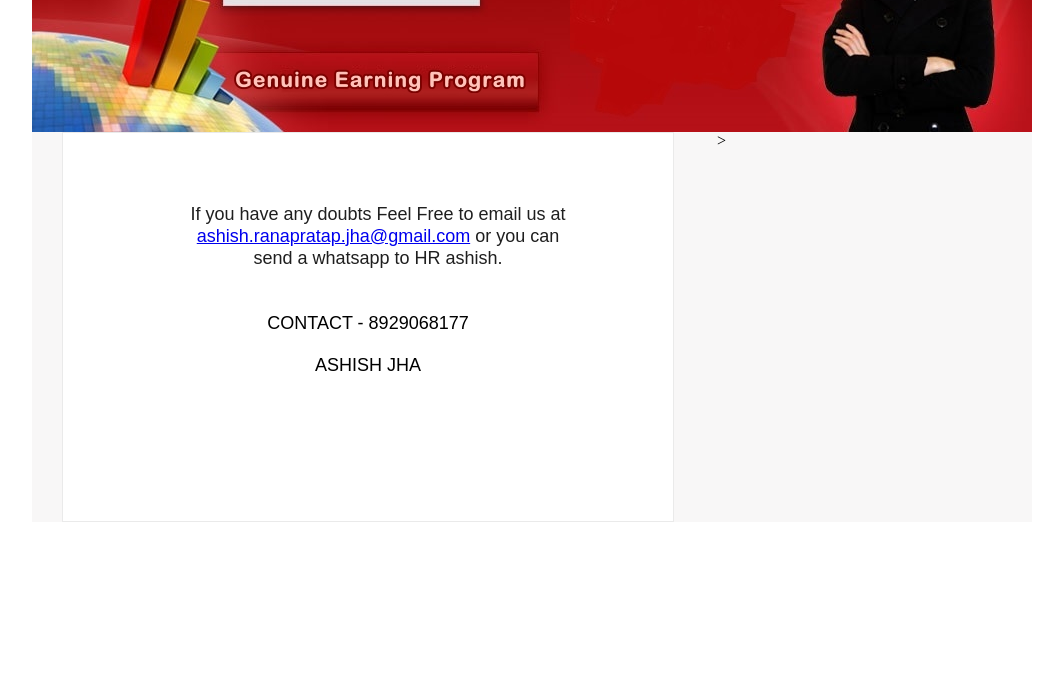
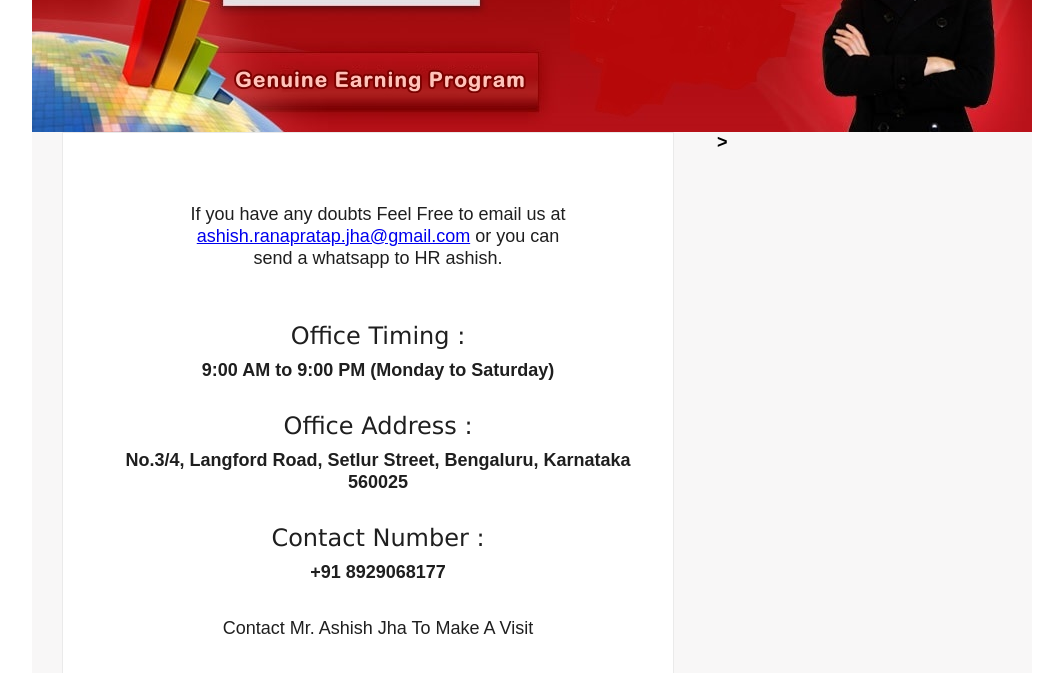
Before and after one commit to dataentry21/WorkFromHome, a plain HTML site: page contact-us.html in a window 1280 px wide. Shown: the part 247-920 px from the top of the page, without its empty margins (108-1171 px from the left). Before the commit the page ends 800 px from the top, so only its background shows below. Drawn offline with Linux system fonts and the light colour scheme.

Commit message:
Update contact-us.html

```diff
--- a/contact-us.html
+++ b/contact-us.html
@@ -108,8 +108,16 @@ document.onclick = mclose;
 <center><p style="float: left; width: 610px"><span class="cp_nul flt" style="width: 570px; line-height: 22px"><font face="arial" size="4">If you have any doubts Feel Free to email us at <a href="mailto:ashish.ranapratap.jha@gmail.com">ashish.ranapratap.jha@gmail.com</a> or you can <br>
 send a whatsapp to HR ashish. <br><br><br>
 
-<center>CONTACT - 8929068177 <br><br>ASHISH JHA</font></span></p>
-<p>&nbsp;</p>
+<center><p style="float: left; width: 610px"><span class="cp_nul flt" style="width: 570px; line-height: 22px"><font size="5">Office Timing : <br>
+<center><p style="float: left; width: 610px"><span class="cp_nul flt" style="width: 570px; line-height: 22px"><font face="arial" size="4"><b>9:00 AM to 9:00 PM (Monday to Saturday)<br><br>
+
+<center><p style="float: left; width: 610px"><span class="cp_nul flt" style="width: 570px; line-height: 22px"><font size="5">Office Address : <br>
+<center><p style="float: left; width: 610px"><span class="cp_nul flt" style="width: 570px; line-height: 22px"><font face="arial" size="4"><b>No.3/4, Langford Road, Setlur Street, Bengaluru, Karnataka 560025<br><br>
+
+<center><p style="float: left; width: 610px"><span class="cp_nul flt" style="width: 570px; line-height: 22px"><font size="5">Contact Number : <br>
+<center><p style="float: left; width: 610px"><span class="cp_nul flt" style="width: 570px; line-height: 22px"><font face="arial" size="4"><b>+91 8929068177<br><br>
+
+<center><p style="float: left; width: 610px"><span class="cp_nul flt" style="width: 570px; line-height: 22px"><font face="arial" size="4">Contact Mr. Ashish Jha To Make A Visit <br><br><br>
 
 <form method="post" action="#" enctype="multipart/form-data">
 
```
